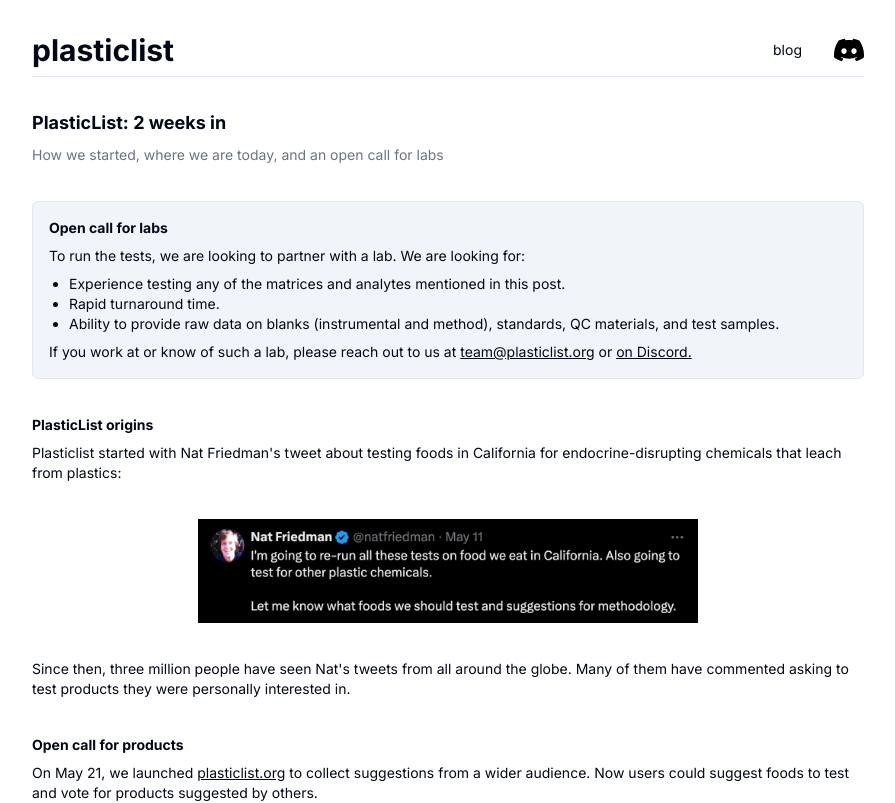
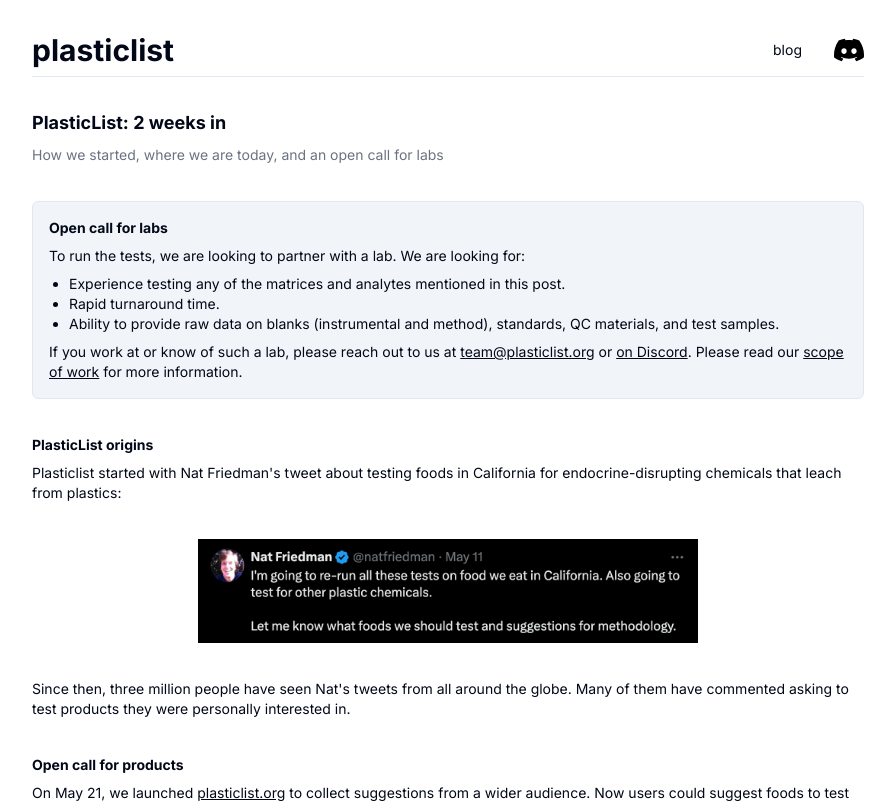
Before and after one commit to plasticlist/plasticlist-old, a Next.js app: page /blog/2weeks in a window 1280 px wide. Shown: the top 803 px of the page, without its empty margins (192-1087 px from the left). Built offline with nearby package versions, Linux system fonts and the light colour scheme; no server answers.

Commit message:
add link to scope of work

```diff
--- a/src/app/blog/2weeks/page.tsx
+++ b/src/app/blog/2weeks/page.tsx
@@ -21,7 +21,7 @@
               <li>Rapid turnaround time.</li>
               <li>Ability to provide raw data on blanks (instrumental and method), standards, QC materials, and test samples.</li>
             </ul>
-            <p>If you work at or know of such a lab, please reach out to us at <a href="mailto:team@plasticlist.org" className="underline">team@plasticlist.org</a> or <a href="https://discord.gg/XqQEZAqc" target="_blank" rel="noopener noreferrer" className="underline">on Discord.</a></p>
+            <p>If you work at or know of such a lab, please reach out to us at <a href="mailto:team@plasticlist.org" className="underline">team@plasticlist.org</a> or <a href="https://discord.gg/XqQEZAqc" target="_blank" rel="noopener noreferrer" className="underline">on Discord</a>. Please read our <a href="https://docs.google.com/document/d/1r5cpA1jSbqSdYmcjECW-O-fyLg0kSMnFWmuOJfnL4gs/edit?usp=sharing" target="_blank" rel="noopener noreferrer" className="underline">scope of work</a> for more information.</p>
           </div>
           <br />
           <p className="font-bold">PlasticList origins</p>
```
